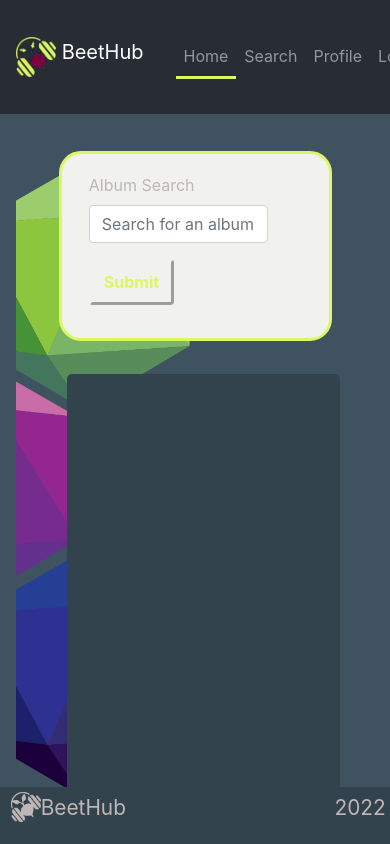
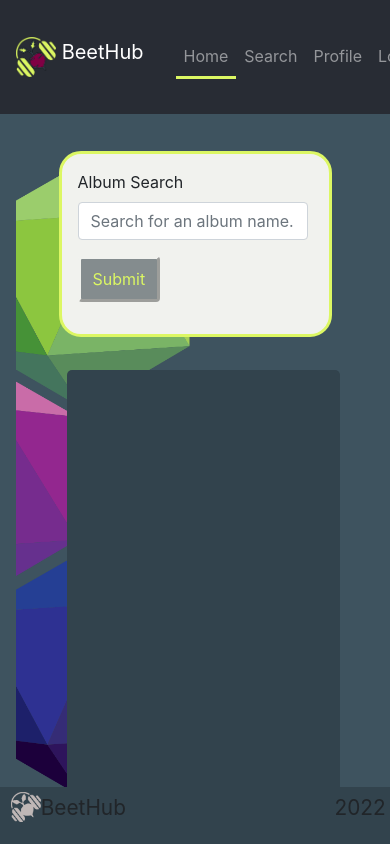
Before and after one commit to heatherviolet/beat-hub, a React (Create React App) app in the folder client/: page /search in a window 390 px wide. Shown: the top 844 px of the page. Built offline with nearby package versions, Linux system fonts and the light colour scheme; sample sign-in values are in the browser's storage.

Commit message:
fixing form input size in search.js, fixing spacing and aligment of items in home page

```diff
--- a/client/src/index.css
+++ b/client/src/index.css
@@ -251,12 +251,6 @@ main {
 
 }
 
-.btn {
-  background-color: var(--primary-color);
-  font-weight: bold;
-}
-.btn:hover {background-color: #DCF763}
-
 .searchForm {
   max-width: 50vw;
   margin: 2vh 5vw;
@@ -280,7 +274,6 @@ body {
     sans-serif;
   -webkit-font-smoothing: antialiased;
   -moz-osx-font-smoothing: grayscale;
-  color:#BFB7B6
 }
 
 .footerMain {
@@ -340,13 +333,29 @@ code {
     display: flex;
     flex-direction: column;
     align-items: center;
+    font-size: 0.92em;
     width: 100%;
     overflow-x: hidden;
+  }
+
+  .searchForm {
+    margin: 1rem;
+    padding: 0;
+  }
+
+  .searchForm input {
+    width: 118%;
   }
 
   .collections-container {
     width: 100%;
     height: 100%;
+  }
+
+  .reviews-container {
+    display: flex;
+    flex-direction: column;
+    align-items: center;
   }
 
   .reviews {
```
